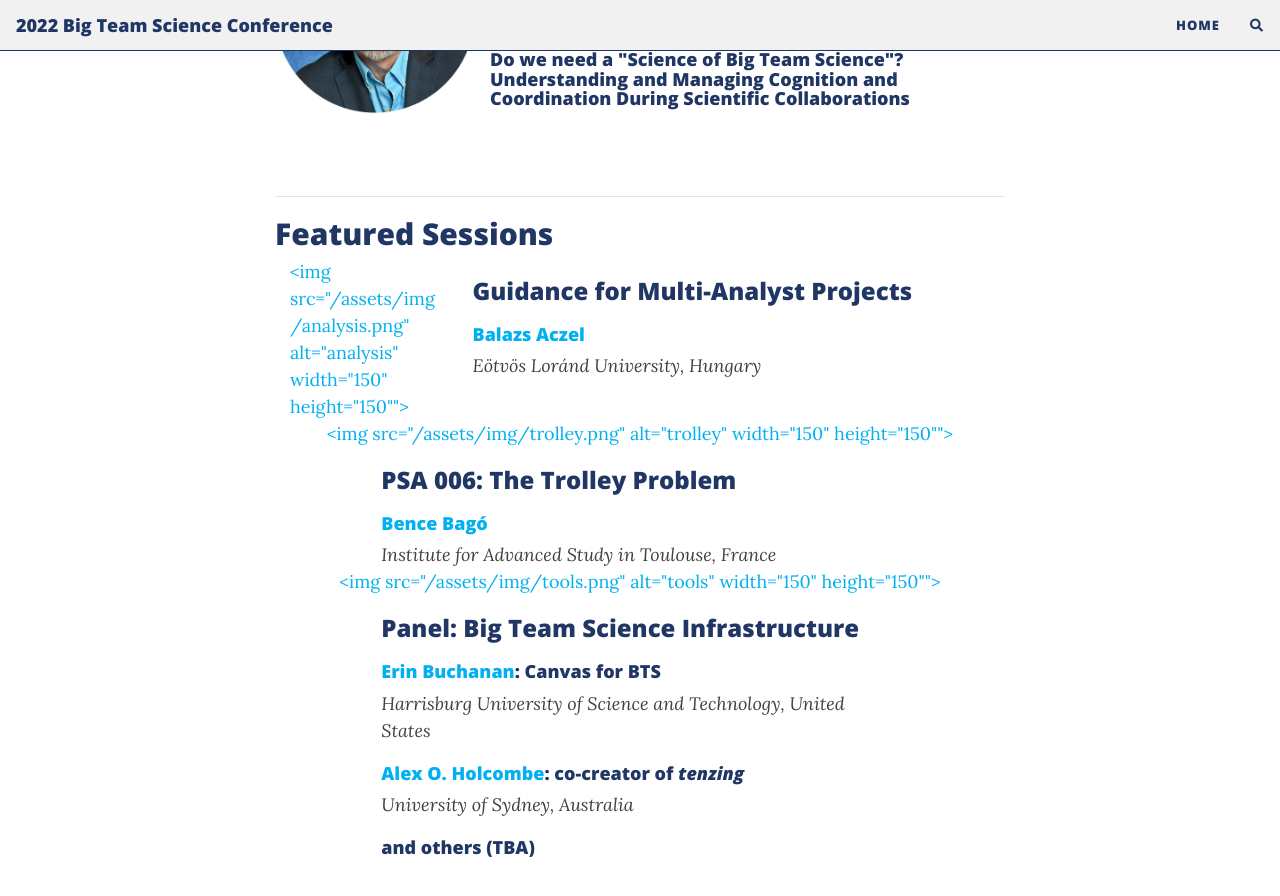
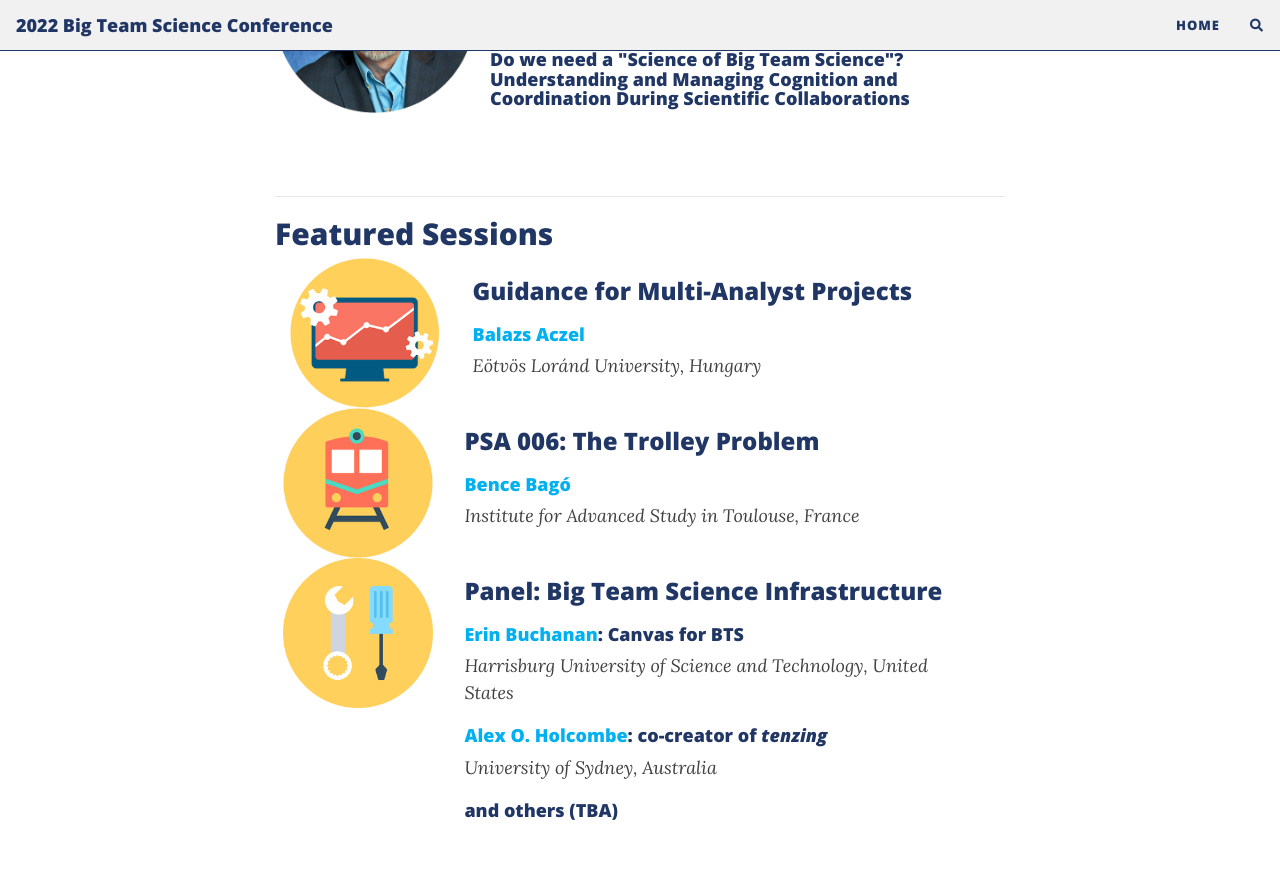
Before and after one commit to bigteamscienceconference/bigteamscienceconference.github.io, a Jekyll site: the page built from program.md, in a window 1280 px wide and 900 px high, scrolled down 854 px. Shown: the top 896 px of the window. Built offline with Jekyll 4.4.1, drawn with Linux system fonts in a browser that asks for light colours; nearby versions of some CDN libraries; comment, search, counter and statistics services are not loaded.

Commit message:
remove extra quotes

```diff
--- a/program.md
+++ b/program.md
@@ -33,7 +33,7 @@ title: program
   <div class="container">
     <div class="row justify-content-around">
       <div class="col-sm-3">
-        <a href="https://www.nature.com/articles/d41586-022-01332-8"><img src="/assets/img/analysis.png" alt="analysis" width="150" height="150""></a>
+        <a href="https://www.nature.com/articles/d41586-022-01332-8"><img src="/assets/img/analysis.png" alt="analysis" width="150" height="150"></a>
       </div>
       <div class="col-sm-9">
         <h3>Guidance for Multi-Analyst Projects</h3>
@@ -43,7 +43,7 @@ title: program
     </div>
     <div class="row justify-content-around">
       <div class="col=sm-3">
-        <a href="https://psysciacc.org/006-trolley-problem/"><img src="/assets/img/trolley.png" alt="trolley" width="150" height="150""></a>
+        <a href="https://psysciacc.org/006-trolley-problem/"><img src="/assets/img/trolley.png" alt="trolley" width="150" height="150"></a>
       </div>
       <div class="col-sm-9">
         <h3>PSA 006: The Trolley Problem</h3>
@@ -53,7 +53,7 @@ title: program
     </div>
     <div class="row justify-content-around">
       <div class="col=sm-3">
-        <a href=""><img src="/assets/img/tools.png" alt="tools" width="150" height="150""></a>
+        <a href=""><img src="/assets/img/tools.png" alt="tools" width="150" height="150"></a>
       </div>
       <div class="col-sm-9">
         <h3>Panel: Big Team Science Infrastructure</h3>
```
